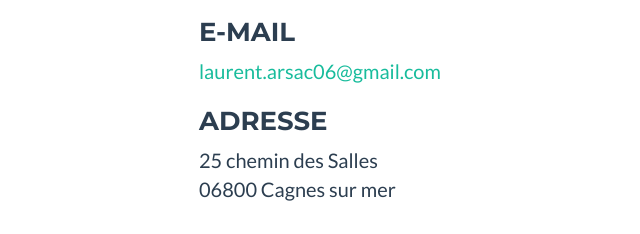
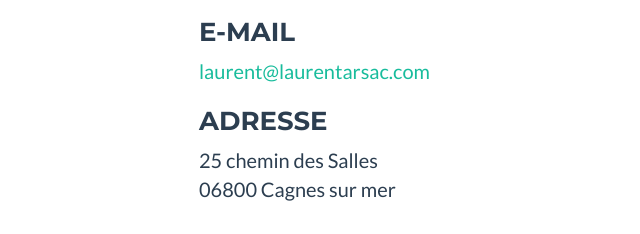
Before and after one commit to wsmind/lac, a plain HTML site: page index.html in a window 1280 px wide. Shown: the part 2170-2404 px from the top of the page, 261-901 px from the left. Drawn offline with nearby package versions, Linux system fonts and the light colour scheme.

Commit message:
updated email address display

```diff
--- a/index.html
+++ b/index.html
@@ -149,7 +149,7 @@
                     <h3>Téléphone</h3>
                     <p>06 11 76 84 28</p>
                     <h3>E-Mail</h3>
-                    <p><a href="mailto:laurent@laurentarsac.com">laurent.arsac06@gmail.com</a></p>
+                    <p><a href="mailto:laurent@laurentarsac.com">laurent@laurentarsac.com</a></p>
                     <h3>Adresse</h3>
                     <p>25 chemin des Salles<br />06800 Cagnes sur mer</p>
                 </div>
```
